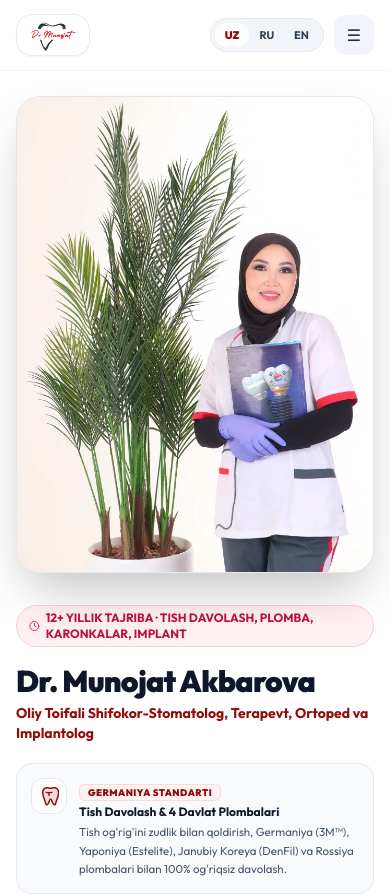
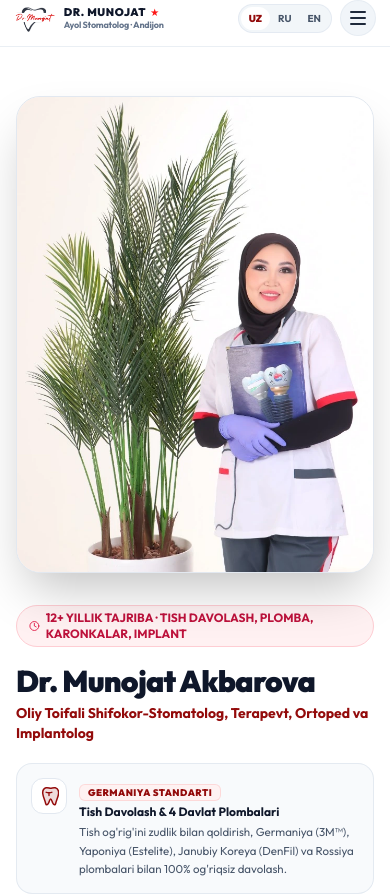
Before and after one commit to shakhzod-madmarov/dr-munojatakbarova.uz, a React (Vite) app in the folder frontend/: page /about in a window 390 px wide. Shown: the top 895 px of the page. Built offline with nearby package versions, Linux system fonts and the light colour scheme; a web font is replaced by a local one.

Commit message:
fix(nav): redesign mobile navbar with iOS safe-area, animated hamburger, clean logo and luxury drawer

```diff
--- a/frontend/src/App.jsx
+++ b/frontend/src/App.jsx
@@ -57,7 +57,7 @@ const App = () => {
   const [isBookingOpen, setIsBookingOpen] = useState(false);
 
   return (
-    <div className="flex flex-col min-h-screen w-full bg-[#fff8f8] text-slate-900 overflow-x-hidden">
+    <div className="flex flex-col min-h-screen w-full bg-[#fff8f8] text-slate-900">
       <LangSync />
       <ScrollToTop />
       <FaviconEnforcer />
@@ -69,7 +69,7 @@ const App = () => {
         toastStyle={{ background: "#1a0505", borderLeft: "4px solid #fd1616" }}
       />
 
-      <Nav />
+      <Nav onOpenBooking={() => setIsBookingOpen(true)} />
 
       <main className="flex-grow w-full">
         <Routes>
--- a/frontend/src/components/Logo.jsx
+++ b/frontend/src/components/Logo.jsx
@@ -2,26 +2,24 @@ import { assets } from "../assets/assets";
 
 const Logo = ({ className = "" }) => {
   return (
-    <div className={`flex items-center gap-3 select-none group ${className}`}>
-      {/* Signature Logo Emblem */}
-      <div className="relative bg-white px-3 py-1 sm:px-3.5 sm:py-1.5 rounded-2xl shadow-sm border border-slate-200/80 flex items-center justify-center transition-all duration-300 group-hover:scale-105 group-hover:shadow-md">
+    <div className={`flex items-center gap-2 sm:gap-2.5 select-none group ${className}`}>
+      {/* Signature Logo Tooth Emblem */}
       <img
         src={assets.logo}
         alt="Dr. Munojat Akbarova"
-          className="h-8 sm:h-9 w-auto object-contain"
+        className="h-7 sm:h-8 md:h-9 w-auto object-contain transition-transform duration-300 group-hover:scale-105"
         width="130"
         height="38"
         loading="eager"
       />
-      </div>
 
-      {/* Brand Name Typography — hidden under 420px so the menu button always fits */}
-      <div className="hidden min-[420px]:flex flex-col text-left">
-        <span className="text-slate-900 font-black text-xs sm:text-sm tracking-wider uppercase leading-tight group-hover:text-[#930b0b] transition-colors flex items-center gap-1">
+      {/* Brand Typography — always clearly visible and responsive */}
+      <div className="flex flex-col text-left">
+        <span className="text-slate-900 font-black text-[11px] sm:text-xs md:text-sm tracking-wider uppercase leading-tight group-hover:text-[#930b0b] transition-colors flex items-center gap-1">
           <span>DR. MUNOJAT</span>
-          <span className="text-[#fd1616] text-[10px]">★</span>
+          <span className="text-[#fd1616] text-[9px] sm:text-[10px]">★</span>
         </span>
-        <span className="text-slate-500 text-[10px] sm:text-[11px] font-bold tracking-wide leading-tight">
+        <span className="text-slate-500 text-[9px] sm:text-[10px] md:text-[11px] font-bold tracking-tight leading-tight">
           Ayol Stomatolog · Andijon
         </span>
       </div>
--- a/frontend/src/components/Nav.jsx
+++ b/frontend/src/components/Nav.jsx
@@ -1,11 +1,11 @@
 import { useState, useEffect } from "react";
 import { NavLink, useLocation } from "react-router-dom";
-import { useLanguage, useLocalizedPath } from "../context/LanguageContext";
+import { useLanguage, useLocalizedPath, LANGS } from "../context/LanguageContext";
 import Logo from "./Logo";
 import { IconPhone } from "./MedicalIcons";
 import { getA11yLabels } from "../constants/a11yLabels";
 
-const Nav = ({ topOffset = 0 }) => {
+const Nav = ({ onOpenBooking }) => {
   const location = useLocation();
   const [showMenu, setShowMenu] = useState(false);
   const [scrolled, setScrolled] = useState(false);
@@ -14,7 +14,7 @@ const Nav = ({ topOffset = 0 }) => {
   const a11y = getA11yLabels(lang);
 
   useEffect(() => {
-    const onScroll = () => setScrolled(window.scrollY > 15);
+    const onScroll = () => setScrolled(window.scrollY > 10);
     window.addEventListener("scroll", onScroll, { passive: true });
     return () => window.removeEventListener("scroll", onScroll);
   }, []);
@@ -39,20 +39,19 @@ const Nav = ({ topOffset = 0 }) => {
   ];
 
   return (
+    <>
       <header
-      style={{ top: topOffset }}
-      /* Transition only the scroll-state properties. `transition-all` would also
-         animate the `top` offset above, which leaves the bar mid-flight. */
-      className={`fixed left-0 right-0 z-50 transition-[padding,background-color,box-shadow,border-color] duration-300 ${
+        style={{ paddingTop: "env(safe-area-inset-top, 0px)" }}
+        className={`fixed top-0 left-0 right-0 z-50 transition-[padding,background-color,box-shadow,border-color] duration-300 ${
           scrolled
-          ? "bg-white/95 backdrop-blur-md shadow-md border-b border-slate-100 py-2.5"
-          : "bg-white/90 backdrop-blur-sm border-b border-slate-100/80 py-3.5"
+            ? "bg-white/98 backdrop-blur-xl shadow-md border-b border-slate-200/90 py-2 sm:py-2.5"
+            : "bg-white/95 backdrop-blur-xl shadow-xs border-b border-slate-200/70 py-2.5 sm:py-3.5"
         }`}
       >
-      <div className="max-w-7xl mx-auto px-4 sm:px-6 lg:px-8 flex items-center justify-between gap-4">
+        <div className="max-w-7xl mx-auto px-3.5 sm:px-6 lg:px-8 flex items-center justify-between gap-2 sm:gap-4">
 
           {/* Brand Logo */}
-        <NavLink to={lp("/")} aria-label="Dr. Munojat Akbarova" className="flex items-center min-w-0">
+          <NavLink to={lp("/")} aria-label="Dr. Munojat Akbarova" className="flex items-center shrink-0">
             <Logo />
           </NavLink>
 
@@ -76,18 +75,20 @@ const Nav = ({ topOffset = 0 }) => {
             ))}
           </nav>
 
-        {/* Right actions: Language Switcher & Call Button */}
-        <div className="flex items-center gap-2.5 sm:gap-3 shrink-0">
+          {/* Right actions: Language Switcher, Call Button & Mobile Hamburger */}
+          <div className="flex items-center gap-2 sm:gap-3 shrink-0">
 
             {/* Language Selector */}
-          <div className="flex items-center bg-slate-100 rounded-full p-1 border border-slate-200 text-[11px] font-bold text-slate-700">
-            {["uz", "ru", "en"].map((code) => (
+            <div className="flex items-center bg-slate-100/90 rounded-full p-0.5 sm:p-1 border border-slate-200/80 text-[10px] sm:text-[11px] font-bold text-slate-700">
+              {LANGS.map((code) => (
                 <button
                   key={code}
                   onClick={() => changeLanguage(code)}
                   aria-label={code === "uz" ? "O'zbek tiliga o'tish" : code === "ru" ? "Переключить на русский язык" : "Switch to English"}
-                className={`px-2.5 py-1 rounded-full uppercase transition-all ${
-                  lang === code ? "bg-white text-[#930b0b] shadow-xs font-black" : "hover:text-[#930b0b]"
+                  className={`px-2 sm:px-2.5 py-1 rounded-full uppercase transition-all ${
+                    lang === code
+                      ? "bg-white text-[#930b0b] shadow-xs font-black"
+                      : "hover:text-[#930b0b] text-slate-600"
                   }`}
                 >
                   {code}
@@ -95,33 +96,55 @@ const Nav = ({ topOffset = 0 }) => {
               ))}
             </div>
 
-          {/* Direct Phone Call Button */}
+            {/* Direct Phone Call Button (hidden on small mobile screens) */}
             <a
               href="tel:+998941061555"
               aria-label={a11y.call}
-            className="hidden sm:inline-flex items-center gap-2 min-h-[42px] px-5 py-2 rounded-full bg-gradient-to-r from-[#930b0b] to-[#fd1616] text-white text-xs font-bold shadow-md hover:brightness-110 active:scale-95 transition-all"
+              className="hidden md:inline-flex items-center gap-2 min-h-[40px] px-4 py-2 rounded-full bg-gradient-to-r from-[#930b0b] to-[#fd1616] text-white text-xs font-bold shadow-md hover:brightness-110 active:scale-95 transition-all"
             >
               <IconPhone className="w-3.5 h-3.5 text-white" />
               <span>+998 (94) 106-15-55</span>
             </a>
 
-          {/* Mobile Hamburger Menu Trigger */}
+            {/* Mobile Animated Hamburger Button */}
             <button
+              type="button"
               onClick={() => setShowMenu((prev) => !prev)}
               aria-label={showMenu ? "Menyuni yopish" : "Asosiy menyuni ochish"}
               aria-expanded={showMenu}
-            className="lg:hidden w-10 h-10 rounded-xl bg-slate-100 flex items-center justify-center text-slate-800 hover:text-[#930b0b] transition-colors cursor-pointer"
+              className="lg:hidden w-9 h-9 sm:w-10 sm:h-10 rounded-full bg-slate-100 hover:bg-slate-200 active:scale-95 flex items-center justify-center text-slate-800 transition-all border border-slate-200/70 shadow-xs cursor-pointer focus-visible:outline-none focus-visible:ring-2 focus-visible:ring-[#930b0b]"
             >
-            {showMenu ? "✕" : "☰"}
+              <div className="w-4 h-3.5 flex flex-col justify-between items-center relative">
+                <span
+                  className={`w-full h-0.5 bg-slate-800 rounded-full transition-all duration-300 origin-center ${
+                    showMenu ? "rotate-45 translate-y-[6px]" : ""
+                  }`}
+                />
+                <span
+                  className={`w-full h-0.5 bg-slate-800 rounded-full transition-all duration-200 ${
+                    showMenu ? "opacity-0 scale-x-0" : ""
+                  }`}
+                />
+                <span
+                  className={`w-full h-0.5 bg-slate-800 rounded-full transition-all duration-300 origin-center ${
+                    showMenu ? "-rotate-45 -translate-y-[6px]" : ""
+                  }`}
+                />
+              </div>
             </button>
 
           </div>
 
         </div>
 
-      {/* Mobile Drawer Navigation */}
+        {/* Mobile Drawer Navigation (Slide-down with luxury glass backdrop) */}
         {showMenu && (
-        <nav aria-label={a11y.mobileNav} className="lg:hidden bg-white border-b border-slate-200 px-6 py-5 space-y-3 animate-fade-in-up">
+          <nav
+            aria-label={a11y.mobileNav}
+            className="lg:hidden border-t border-slate-200/80 bg-white/98 backdrop-blur-2xl px-4 sm:px-6 py-5 space-y-4 shadow-2xl max-h-[calc(100dvh-4.5rem)] overflow-y-auto"
+          >
+            {/* Nav Links */}
+            <div className="space-y-1.5">
               {navItems.map((item) => (
                 <NavLink
                   key={item.path}
@@ -129,27 +152,95 @@ const Nav = ({ topOffset = 0 }) => {
                   end={item.exact}
                   onClick={() => setShowMenu(false)}
                   className={({ isActive }) =>
-                `block px-4 py-2.5 rounded-xl text-sm font-bold ${
-                  isActive ? "bg-red-50 text-[#930b0b] font-black" : "text-slate-700"
+                    `flex items-center justify-between px-4 py-3 rounded-2xl text-sm font-bold transition-all ${
+                      isActive
+                        ? "bg-[#930b0b] text-white shadow-md font-black"
+                        : "bg-slate-50 hover:bg-slate-100 text-slate-800"
                     }`
                   }
                 >
-              {item.name}
+                  <span>{item.name}</span>
+                  <span className="text-xs opacity-70">→</span>
                 </NavLink>
               ))}
+            </div>
+
+            {/* Language Switcher inside Drawer */}
             <div className="pt-2">
+              <span className="text-[11px] font-bold uppercase tracking-wider text-slate-400 block mb-2 px-1">
+                {lang === "uz" ? "Tilni tanlang" : lang === "ru" ? "Выберите язык" : "Select language"}
+              </span>
+              <div className="grid grid-cols-3 gap-2">
+                {[
+                  { code: "uz", label: "O'zbek" },
+                  { code: "ru", label: "Русский" },
+                  { code: "en", label: "English" },
+                ].map((l) => (
+                  <button
+                    key={l.code}
+                    onClick={() => {
+                      changeLanguage(l.code);
+                      setShowMenu(false);
+                    }}
+                    className={`py-2 px-2 rounded-xl text-xs font-bold text-center border transition-all ${
+                      lang === l.code
+                        ? "bg-red-50 border-[#930b0b] text-[#930b0b] shadow-xs font-black"
+                        : "bg-slate-50 border-slate-200 text-slate-700 hover:bg-white"
+                    }`}
+                  >
+                    {l.label}
+                  </button>
+                ))}
+              </div>
+            </div>
+
+            {/* Action Buttons in Drawer */}
+            <div className="space-y-2.5 pt-2">
+              {onOpenBooking && (
+                <button
+                  type="button"
+                  onClick={() => {
+                    setShowMenu(false);
+                    onOpenBooking();
+                  }}
+                  className="w-full flex items-center justify-center gap-2 py-3.5 rounded-2xl bg-gradient-to-r from-[#e11d48] via-[#fd1616] to-[#ea580c] text-white font-black text-sm shadow-lg shadow-red-900/30 hover:brightness-110 active:scale-98 transition-all cursor-pointer"
+                >
+                  <span>{lang === "uz" ? "Qabulga Yozilish" : lang === "ru" ? "Записаться на Приём" : "Book Appointment"}</span>
+                </button>
+              )}
+
               <a
                 href="tel:+998941061555"
                 aria-label={a11y.call}
-              className="w-full flex items-center justify-center gap-2 py-3 rounded-xl bg-[#930b0b] text-white font-bold text-sm shadow-md"
+                className="w-full flex items-center justify-center gap-2 py-3 rounded-2xl bg-slate-100 hover:bg-slate-200 text-slate-900 font-bold text-sm transition-all"
               >
-              <IconPhone className="w-4 h-4 text-white" />
+                <IconPhone className="w-4 h-4 text-[#930b0b]" />
                 <span>+998 (94) 106-15-55</span>
               </a>
+            </div>
+
+            {/* Clinic Info Snippet */}
+            <div className="pt-2 text-center text-xs text-slate-400 space-y-1 border-t border-slate-100">
+              <p className="font-semibold text-slate-600">
+                {lang === "uz" ? "Andijon sh., Milliy Tiklanish ko'chasi" : lang === "ru" ? "г. Андижан, ул. Миллий Тикланиш" : "Andijan, Milliy Tiklanish street"}
+              </p>
+              <p className="text-[11px]">
+                {lang === "uz" ? "Har kuni: 08:30 – 18:00" : lang === "ru" ? "Ежедневно: 08:30 – 18:00" : "Daily: 08:30 – 18:00"}
+              </p>
             </div>
           </nav>
         )}
       </header>
+
+      {/* Dimmed Backdrop when Mobile Menu is Open */}
+      {showMenu && (
+        <div
+          onClick={() => setShowMenu(false)}
+          className="fixed inset-0 bg-slate-950/60 backdrop-blur-xs z-40 lg:hidden"
+          aria-hidden="true"
+        />
+      )}
+    </>
   );
 };
 
```
Lines whose indentation alone changed are shown as unchanged.
